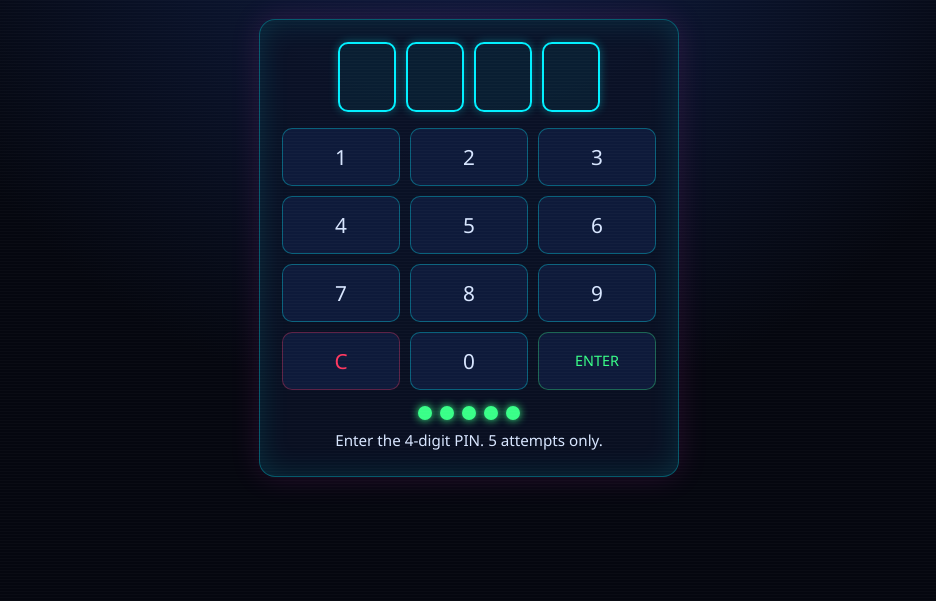
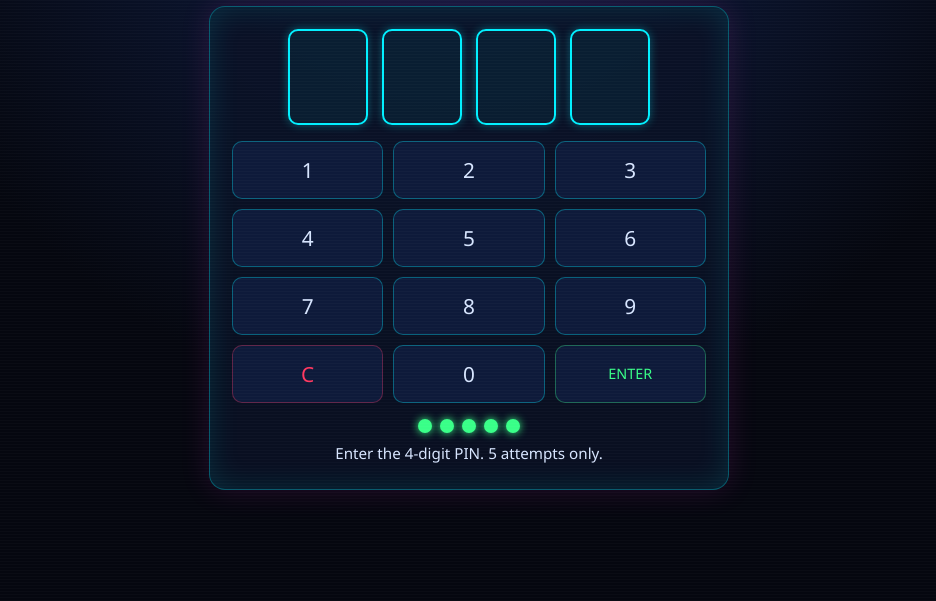
Before and after one commit to sohamgitx11/tech-relay-finale, a plain HTML site: page index.html in a window 1280 px wide. Shown: the part 199-800 px from the top of the page, without its empty margins (171-1107 px from the left). Drawn offline with Linux system fonts and the light colour scheme.

Commit message:
Adjust main width and pin layout styles

```diff
--- a/index.html
+++ b/index.html
@@ -9,12 +9,12 @@
 *{box-sizing:border-box;margin:0}
 body{min-height:100vh;display:grid;place-items:center;background:radial-gradient(circle at 50% 0,#10204a,var(--bg) 60%);color:var(--tx);font-family:"Segoe UI",system-ui,monospace;padding:16px;overflow-x:hidden}
 body::before{content:"";position:fixed;inset:0;background:repeating-linear-gradient(0deg,#ffffff06 0 1px,transparent 1px 3px);pointer-events:none}
-main{width:min(420px,100%);text-align:center}
+main{width:min(520px,100%);text-align:center}
 h1{font-size:clamp(1.5rem,6vw,2.2rem);letter-spacing:.15em;color:var(--c);text-shadow:0 0 12px var(--c),0 0 32px var(--m)}
 .sub{margin:6px 0 22px;font-size:.8rem;letter-spacing:.3em;color:var(--m)}
 .card{border:1px solid #00f0ff55;border-radius:16px;padding:22px;background:#0a1226cc;box-shadow:0 0 30px #00f0ff22 inset,0 0 30px #ff2bd622}
-.pin{display:flex;gap:10px;justify-content:center;margin-bottom:16px}
-.pin span{width:58px;height:70px;display:grid;place-items:center;font-size:2rem;border:2px solid var(--c);border-radius:10px;background:#00f0ff0d;box-shadow:0 0 10px #00f0ff55}
+.pin{display:flex;gap:14px;justify-content:center;margin-bottom:16px}
+.pin span{width:min(80px,17vw);height:min(96px,21vw);display:grid;place-items:center;font-size:2.8rem;border:2px solid var(--c);border-radius:10px;background:#00f0ff0d;box-shadow:0 0 10px #00f0ff55}
 .pin span.f{background:#00f0ff22}
 .pad{display:grid;grid-template-columns:repeat(3,1fr);gap:10px;margin-top:6px}
 button{font:inherit;font-size:1.3rem;padding:14px 0;color:var(--tx);background:#0e1a3a;border:1px solid #00f0ff55;border-radius:10px;cursor:pointer;transition:.15s}
```
